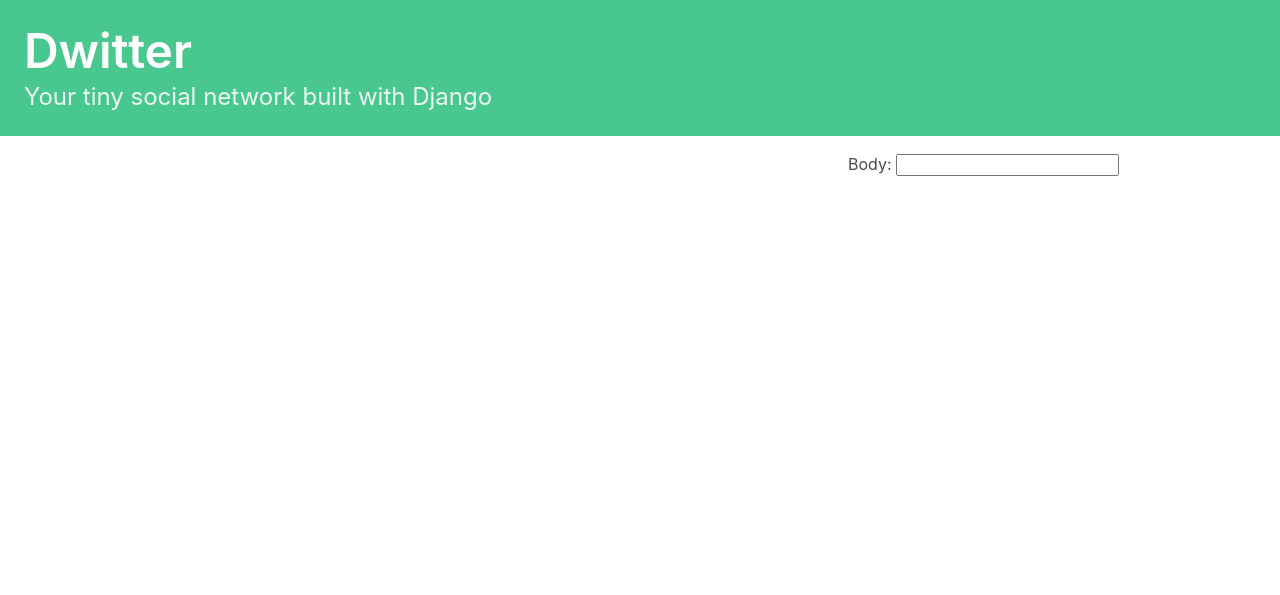
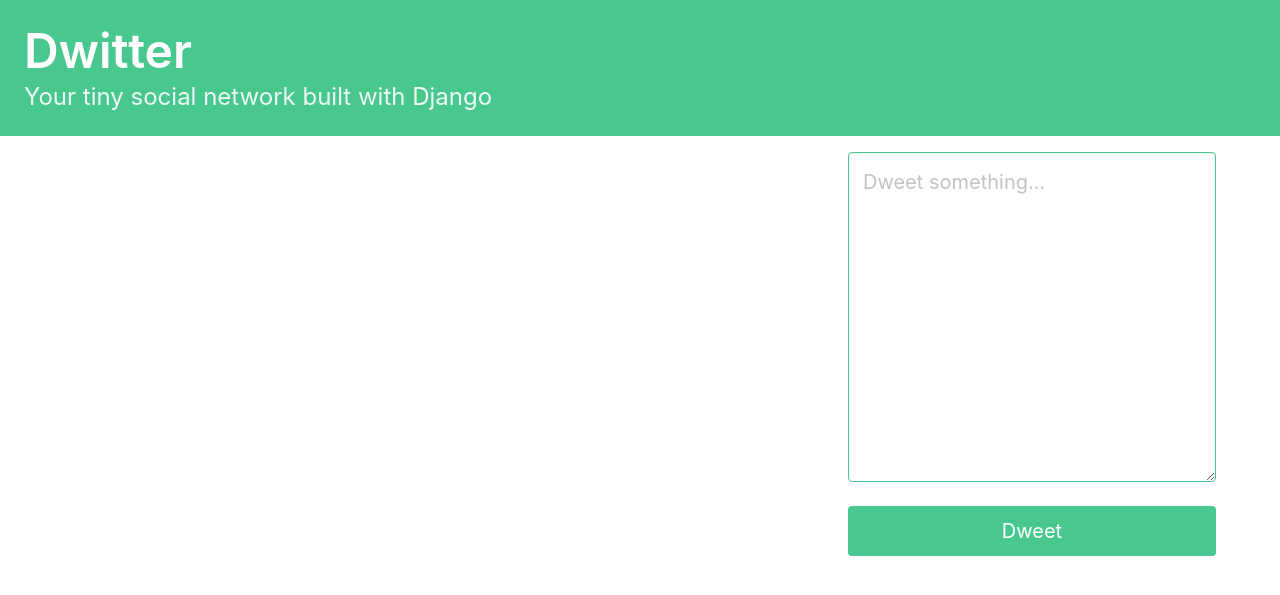
Before and after one commit to simonry14/Python-Django-Social-Media-App, a Django app: page / in a window 1280 px wide. Shown: the top 595 px of the page. Run offline with Django 3.2, Linux system fonts and the light colour scheme.

Commit message:
dweet model form hh

```diff
--- a/dwitter/forms.py
+++ b/dwitter/forms.py
@@ -3,7 +3,15 @@
 from .models import Dweet
 
 class DweetForm(forms.ModelForm):
-    body = forms.CharField(required=True)
+    body = forms.CharField(
+        required=True,
+        widget=forms.widgets.Textarea(
+            attrs={
+                "placeholder": "Dweet something...",
+                "class": "textarea is-success is-medium",
+            }
+        ),
+        label="",)
 
     class Meta:
         model = Dweet
--- a/dwitter/templates/dwitter/dashboard.html
+++ b/dwitter/templates/dwitter/dashboard.html
@@ -18,9 +18,11 @@
 </div>
 
 <div class = "column is-one-third">
+<form method = 'POST'>
+    {% csrf_token%}
 {{form.as_p}}
-
+<button class = "button is-success is-fullwidth is-medium mt-5">Dweet</button>
 </div>
-
+</form>
 
 {% endblock content %}
--- a/dwitter/views.py
+++ b/dwitter/views.py
@@ -1,10 +1,17 @@
 from multiprocessing import context
 from django.shortcuts import render
-from . models import Profile, Dweet
+from . models import Profile
 from . forms import DweetForm
 
 # Create your views here.
 def dashboard(request):
+
+    if request.method == "POST":
+        form = DweetForm(request.POST)
+        if form.is_valid():
+            dweet = form.save(commit=False)
+            dweet.user = request.user
+            dweet.save()
     form = DweetForm()
     context = {'form': form}
     return render(request, "dwitter/dashboard.html", context)
```
